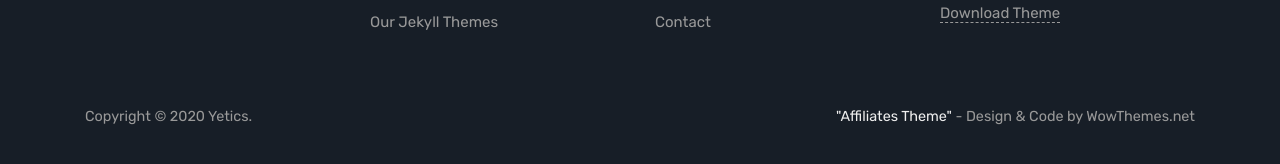
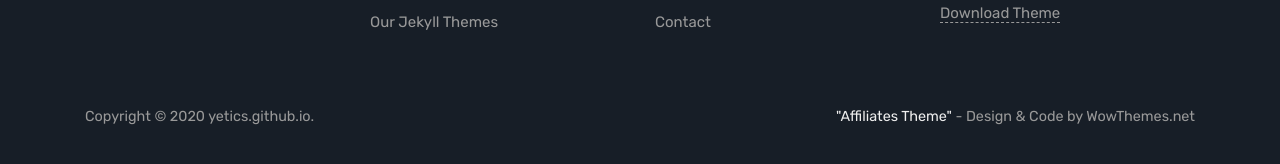
Before and after one commit to yetics/yetics.github.io, a Jekyll site: the page built from index.html, in a window 1280 px wide and 900 px high, scrolled down 1932 px. Shown: the part 727-891 px from the top of the window. Built offline with Jekyll 4.4.1, drawn with Linux system fonts in a browser that asks for light colours; the list of posts is cut into pages by our own code; comment, search, counter and statistics services are not loaded.

Commit message:
Updated jekyll theme

```diff
--- a/_config.yml
+++ b/_config.yml
@@ -1,5 +1,5 @@
 # Site
-name: "Yetics"
+name: "yetics.github.io"
 title: "Yetics"
 description: "Yetics Consulting"
 meta_description: "Jekyll theme for blogging."
```
